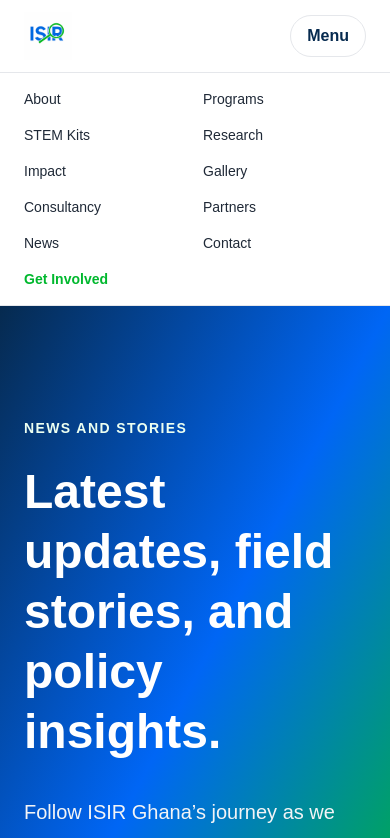
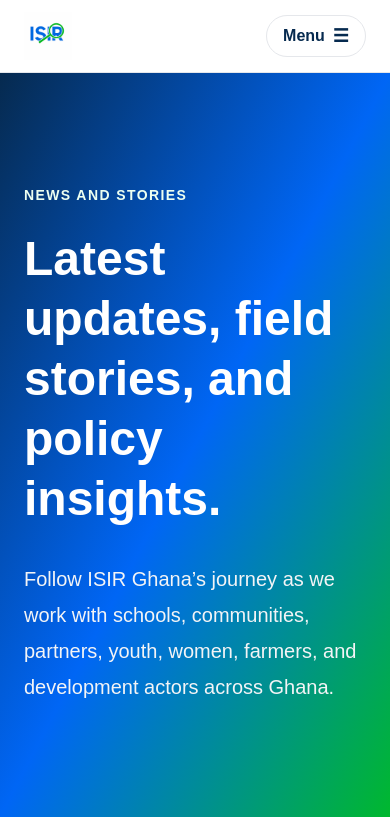
Before and after one commit to rashidasp28/isir-ghana-website, a Next.js app: page /news in a window 390 px wide. Shown: the top 838 px of the page. Built offline with nearby package versions, Linux system fonts and the light colour scheme.

Commit message:
Make mobile menu collapsible

```diff
--- a/components/Navbar.tsx
+++ b/components/Navbar.tsx
@@ -1,3 +1,6 @@
+'use client'
+
+import { useState } from 'react'
 import Image from 'next/image'
 import Link from 'next/link'
 
@@ -15,10 +18,14 @@ const navLinks = [
 ]
 
 export default function Navbar() {
+  const [isOpen, setIsOpen] = useState(false)
+
+  const closeMenu = () => setIsOpen(false)
+
   return (
     <nav className="w-full bg-white border-b border-softGray sticky top-0 z-50">
       <div className="container-width flex items-center justify-between py-3">
-        <Link href="/" className="flex items-center gap-3 text-primaryBlue font-bold text-2xl">
+        <Link href="/" onClick={closeMenu} className="flex items-center gap-3 text-primaryBlue font-bold text-2xl">
           <Image
             src="/logo/isir-logo.PNG"
             alt="ISIR Ghana logo"
@@ -40,24 +47,38 @@ export default function Navbar() {
 
         <Link
           href="/get-involved"
-          className="hidden sm:inline-flex bg-primaryGreen text-white px-5 py-2 rounded-full font-semibold hover:opacity-90 transition"
+          className="hidden xl:inline-flex bg-primaryGreen text-white px-5 py-2 rounded-full font-semibold hover:opacity-90 transition"
         >
           Get Involved
         </Link>
 
-        <div className="xl:hidden text-darkNavy font-semibold border border-softGray rounded-full px-4 py-2">
-          Menu
-        </div>
+        <button
+          type="button"
+          onClick={() => setIsOpen((current) => !current)}
+          aria-expanded={isOpen}
+          aria-controls="mobile-menu"
+          className="xl:hidden text-darkNavy font-semibold border border-softGray rounded-full px-4 py-2 flex items-center gap-2"
+        >
+          <span>{isOpen ? 'Close' : 'Menu'}</span>
+          <span aria-hidden="true" className="text-lg leading-none">
+            {isOpen ? '×' : '☰'}
+          </span>
+        </button>
       </div>
 
-      <div className="xl:hidden border-t border-softGray bg-white">
+      <div
+        id="mobile-menu"
+        className={`xl:hidden overflow-hidden border-t border-softGray bg-white transition-all duration-300 ease-in-out ${
+          isOpen ? 'max-h-[520px] opacity-100' : 'max-h-0 opacity-0 border-t-0'
+        }`}
+      >
         <div className="container-width py-4 grid grid-cols-2 gap-4 text-sm font-medium text-charcoal">
           {navLinks.map((link) => (
-            <Link key={link.href} href={link.href} className="hover:text-primaryBlue transition">
+            <Link key={link.href} href={link.href} onClick={closeMenu} className="hover:text-primaryBlue transition">
               {link.label}
             </Link>
           ))}
-          <Link href="/get-involved" className="text-primaryGreen font-bold">
+          <Link href="/get-involved" onClick={closeMenu} className="text-primaryGreen font-bold">
             Get Involved
           </Link>
         </div>
```
